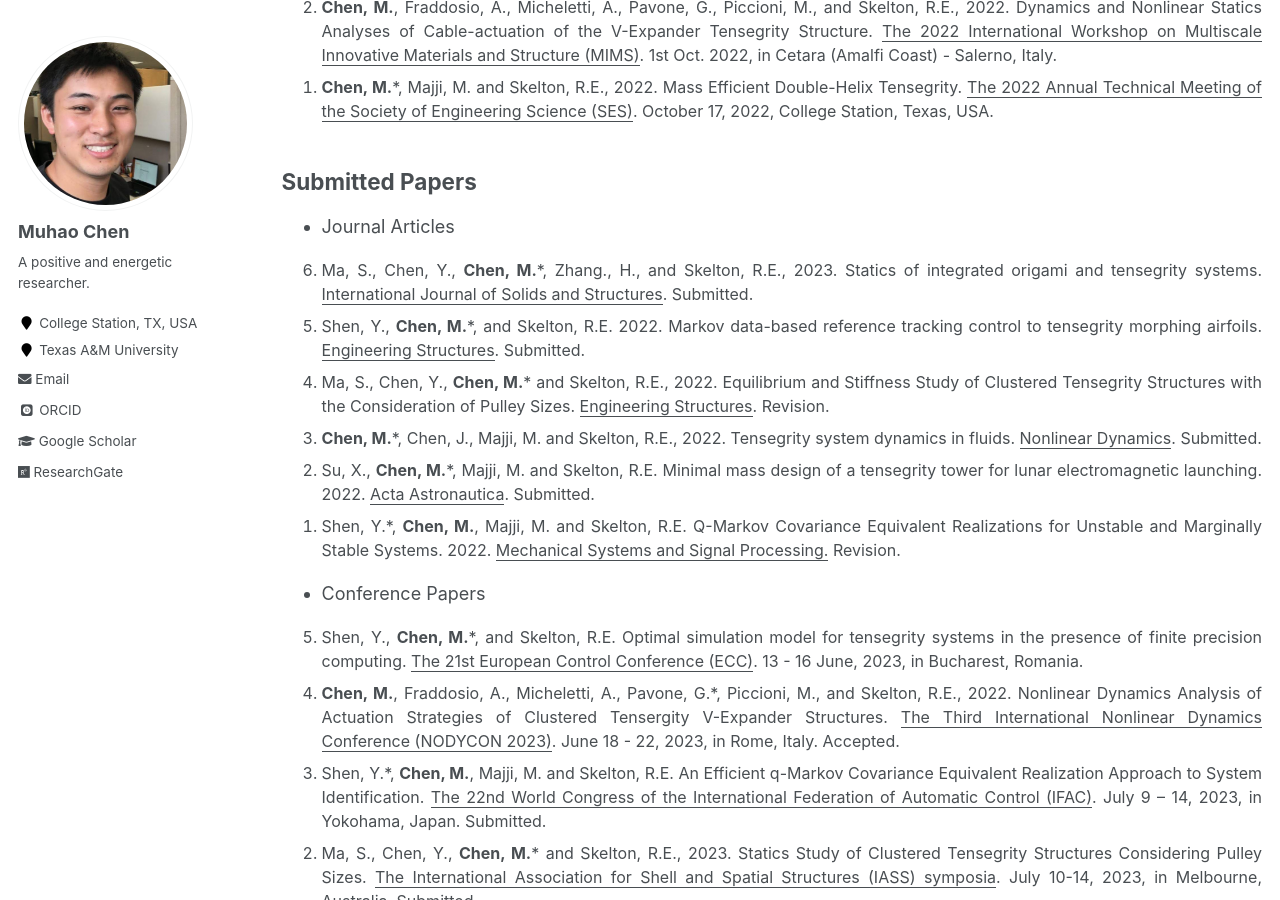
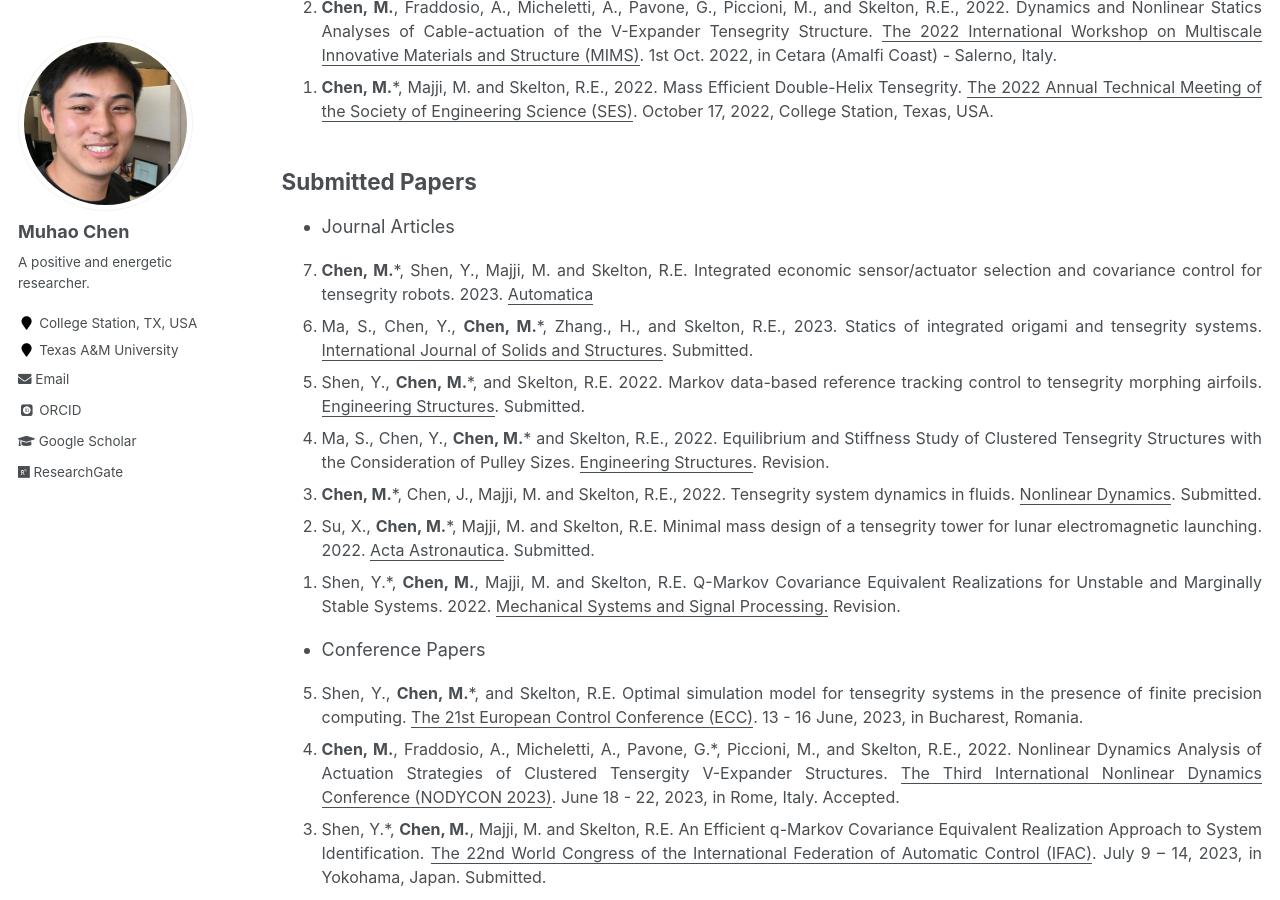
Before and after one commit to Muhao-Chen/muhao-chen.github.io, a Jekyll site: the page built from _pages/publication.md, in a window 1280 px wide and 900 px high, scrolled down 1791 px. Built offline with Jekyll 4.4.1, drawn with Linux system fonts in a browser that asks for light colours; some web fonts are replaced.

Commit message:
Update publication.md

```diff
--- a/_pages/publication.md
+++ b/_pages/publication.md
@@ -58,6 +58,7 @@ toc: true
 - Journal Articles
 <font size=3>
 <ol reversed>
+<li> <strong>Chen, M.</strong>*, Shen, Y., Majji, M. and Skelton, R.E. Integrated economic sensor/actuator selection and covariance control for tensegrity robots. 2023. <u>Automatica</u> </li>
 <li> Ma, S., Chen, Y., <strong>Chen, M.</strong>*, Zhang., H., and Skelton, R.E., 2023. Statics of integrated origami and tensegrity systems. <u>International Journal of Solids and Structures</u>. Submitted. </li>
 <li> Shen, Y., <strong>Chen, M.</strong>*, and Skelton, R.E. 2022. Markov data-based reference tracking control to tensegrity morphing airfoils. <u>Engineering Structures</u>. Submitted. </li>
 <li> Ma, S., Chen, Y., <strong>Chen, M.</strong>* and Skelton, R.E., 2022. Equilibrium and Stiffness Study of Clustered Tensegrity Structures with the Consideration of Pulley Sizes. <u>Engineering Structures</u>. Revision. </li>
```
